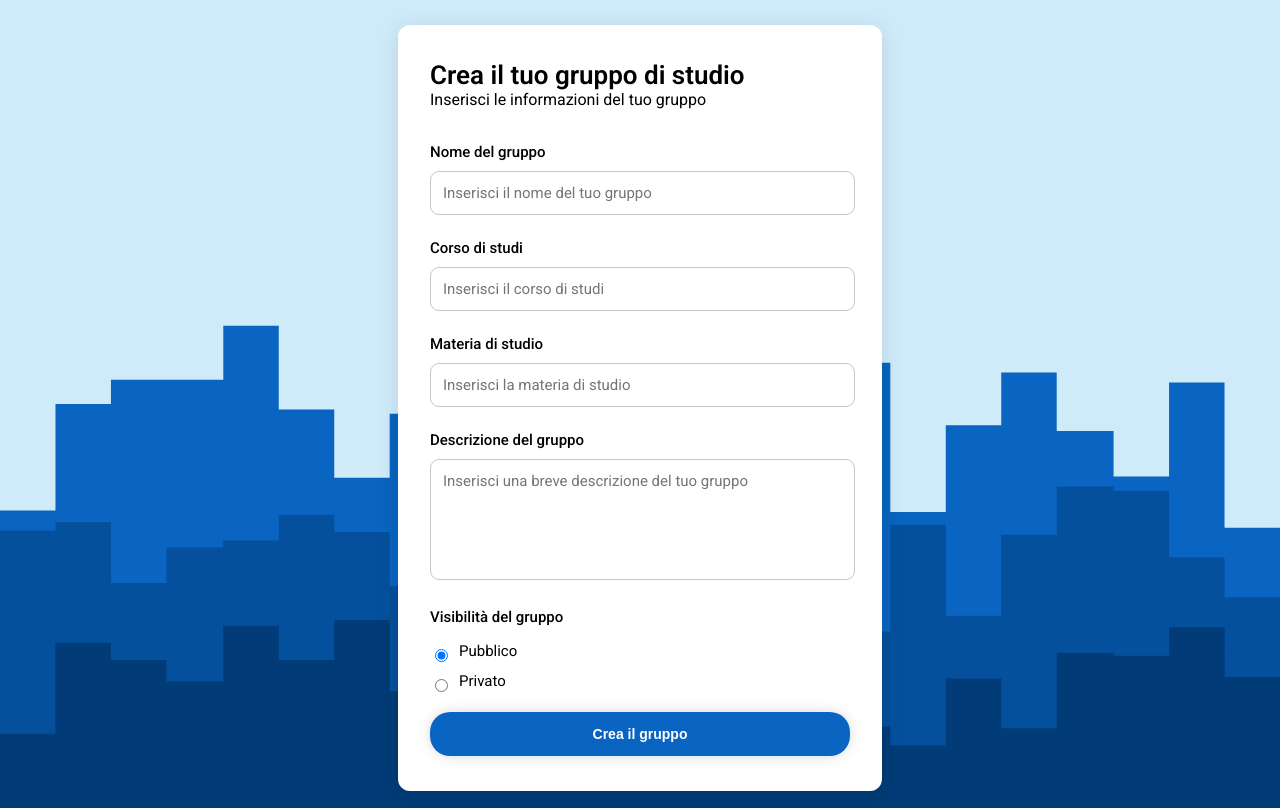
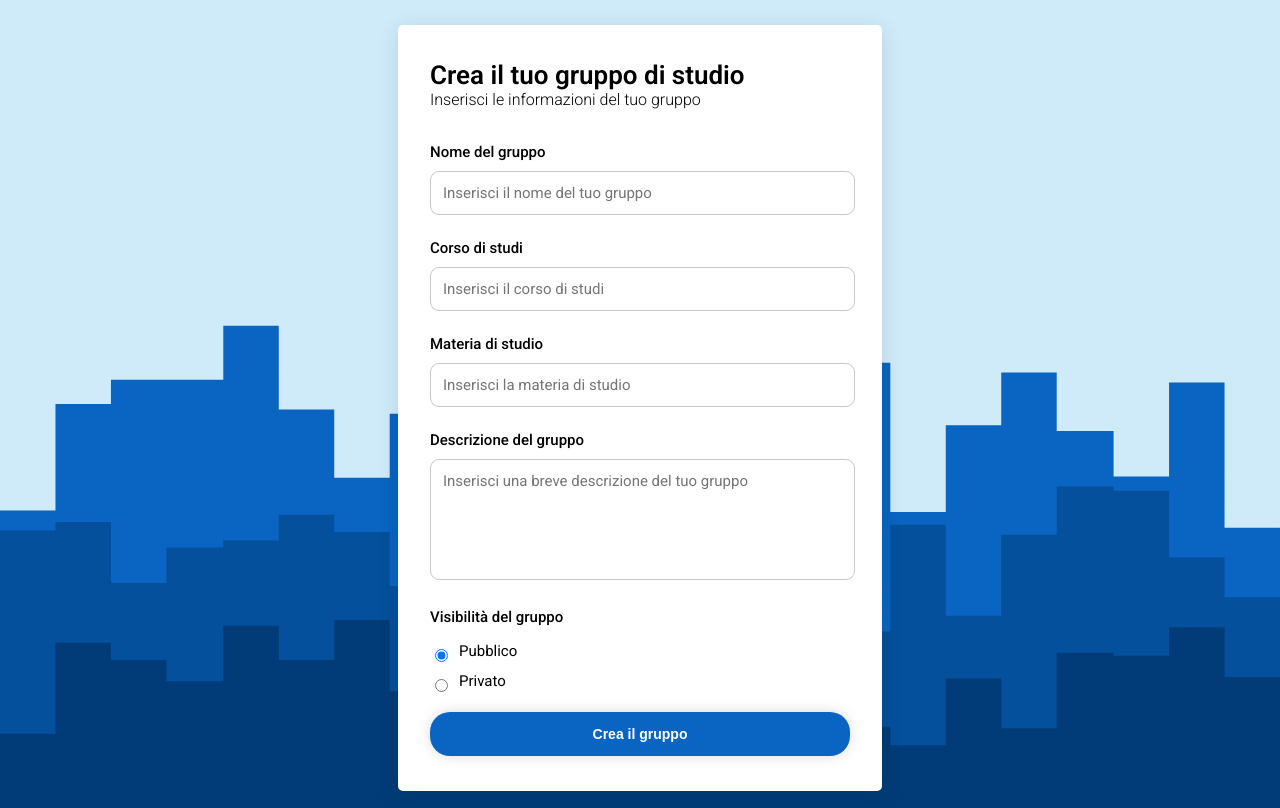
Before and after one commit to goldeneas/unisa-webdev, a PHP site: page /group_creation.html in a window 1280 px wide. Run offline with PHP 8.4, Linux system fonts and the light colour scheme.

Commit message:
changed style in group_creation.css

```diff
--- a/src/group_creation.css
+++ b/src/group_creation.css
@@ -26,6 +26,7 @@ h1 {
     margin-bottom: 8%;
     text-align: left;
     font-size: 16px;
+    font-weight: 350;
 }
 
 #group-creation-form {
@@ -34,7 +35,7 @@ h1 {
     width: 420px;
     padding: 35px 32px;
 
-    border-radius: 12px;
+    border-radius: 5px;
     box-shadow: 0px 4px 22px rgba(0,0,0,0.12);
 }
 
```
